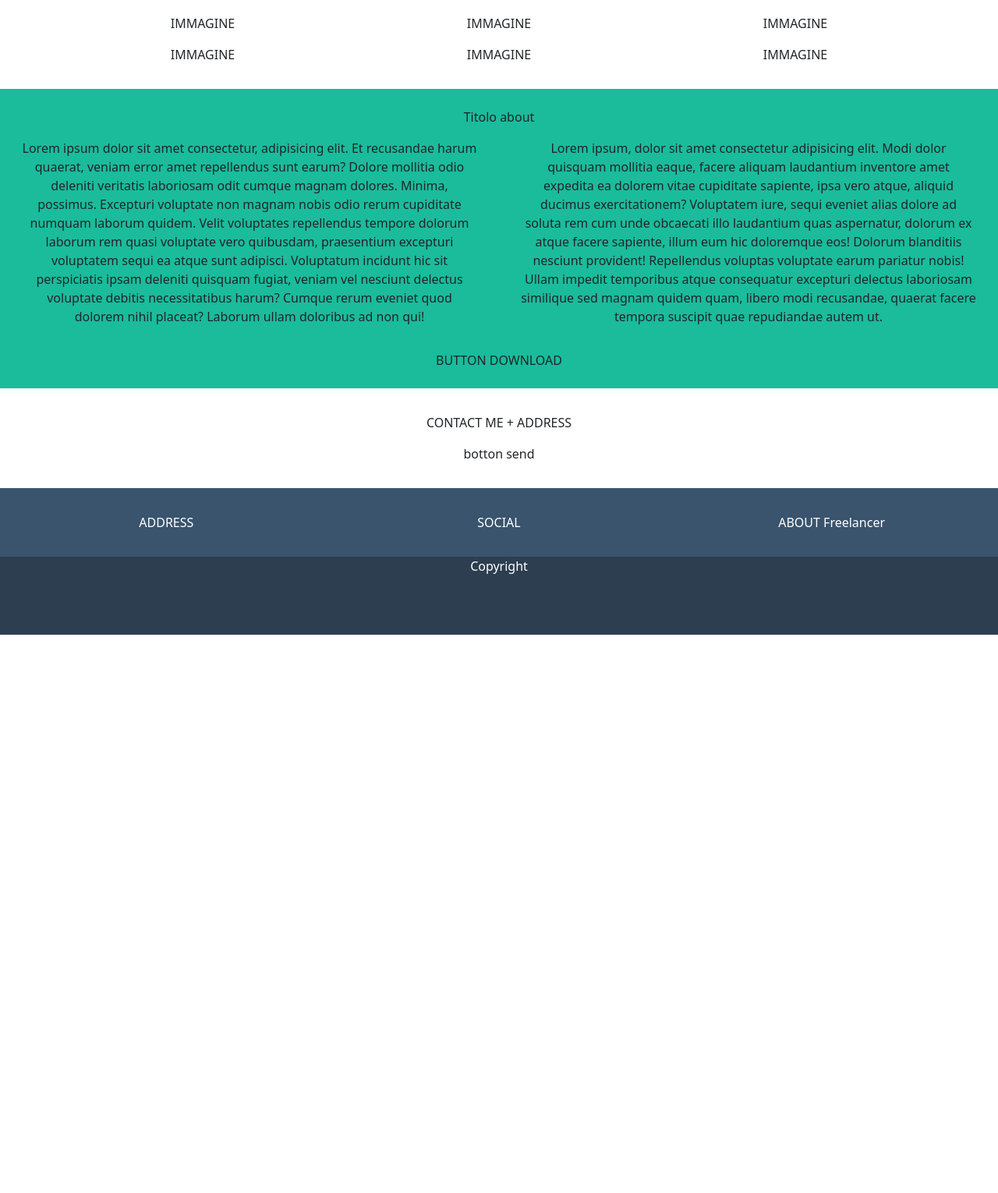
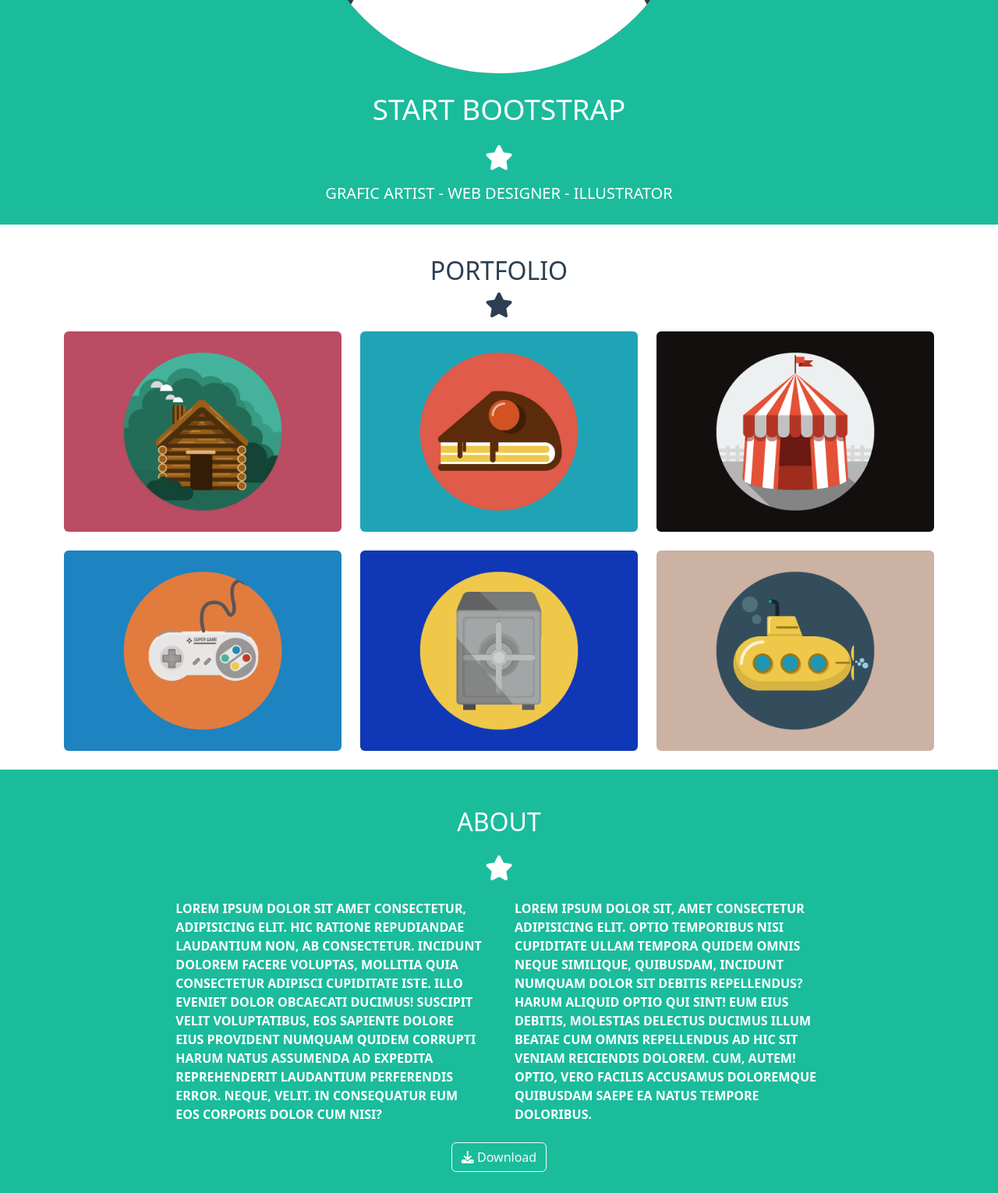
Before and after one commit to RiccardoGarbo/html-css-bootstrap-freelancer, a plain HTML site: page index.html in a window 1280 px wide. Shown: the part 617-2147 px from the top of the page at 78% size. Before the commit the page ends 1431 px from the top, so only its background shows below. Drawn offline with nearby package versions, Linux system fonts and the light colour scheme.

Commit message:
added content section portfolio and about

```diff
--- a/css/style.css
+++ b/css/style.css
@@ -4,24 +4,22 @@ header {
 }
 
 /*Jumbotron*/
-.junbotron {
+.jumbotron {
     padding: 20px 0px;
+    background-color: #1ABC9C;
 }
 
-.big-img {
-    width: 250px;
-    height: 250px;
-
-}
-
-.jumbotron {
-    background-color: #1ABC9C;
-    padding-bottom: 20px;
-}
 
 .jumbotron h1 {
     font-size: 2.3rem;
     display: block;
+}
+
+
+/*Portfolio*/
+.portfolio {
+    color: #2C3E50;
+
 }
 
 /*About*/
--- a/index.html
+++ b/index.html
@@ -50,18 +50,17 @@
         </div>
     </header>
     <!--jumbotron-->
-    <section class="jumbotron ">
+    <section class="jumbotron">
         <div class="container text-center text-white">
             <div class="row justify-content-center">
                 <div class="col-6 py-4">
-                    <div class="big-img "><img src="img/avatar.svg" alt="avatar"></div>
+                    <div class="big-img "><img class="img-fluid" src="img/avatar.svg" alt="avatar"></div>
                 </div>
                 <div class="col-8">
                     <h1>START BOOTSTRAP</h1>
                 </div>
                 <div class="col-5 py-3">
                     <i class="fa-solid fa-star fa-2x text"></i>
-
                 </div>
                 <div class="col-12 ">
                     <h5>GRAFIC ARTIST - WEB DESIGNER - ILLUSTRATOR</h5>
@@ -69,68 +68,75 @@
             </div>
         </div>
     </section>
-    <section class="portfolio text-center">
+    <section class="portfolio text-center py-4">
         <div class="container">
-            <div class="row">
-                <div class="col">
-                    <h2>ALTRO TITOLO GRANDE CON STELLA</h2>
+            <div class="row py-3 justify-content-center">
+                <div class="col-8 ">
+                    <h2>PORTFOLIO</h2>
+                    <i class="fa-solid fa-star fa-2x text"></i>
                 </div>
             </div>
-            <div class="row py-4 row-cols-1 ">
-                <div class="col col-md-6 col-lg-4 my-2">
-                    <picture class="p-3">IMMAGINE</picture>
+            <div class="row row-cols-1 gy-4">
+                <div class="col col-md-6 col-lg-4 ">
+                    <img class="img-fluid rounded" src="img/cabin.png" alt="cabine">
                 </div>
-                <div class="col col-md-6 col-lg-4 my-2">
-                    <picture class="p-3">IMMAGINE</picture>
+
+                <div class="col col-md-6 col-lg-4 ">
+                    <img class="img-fluid rounded" src="img/cake.png" alt="cake">
                 </div>
-                <div class="col col-md-6 col-lg-4 my-2">
-                    <picture class="p-3">IMMAGINE</picture>
+                <div class="col col-md-6 col-lg-4 ">
+                    <img class="img-fluid rounded" src="img/circus.png" alt="circus">
                 </div>
-                <div class="col col-md-6 col-lg-4 my-2">
-                    <picture class="p-3">IMMAGINE</picture>
+
+                <div class="col col-md-6 col-lg-4 ">
+                    <img class="img-fluid rounded" src="img/game.png" alt="game">
                 </div>
-                <div class="col col-md-6 col-lg-4 my-2">
-                    <picture class="p-3">IMMAGINE</picture>
+
+                <div class="col col-md-6 col-lg-4 ">
+                    <img class="img-fluid rounded" src="img/safe.png" alt="safe">
                 </div>
-                <div class="col col-md-6 col-lg-4 my-2">
-                    <picture class="p-3">IMMAGINE</picture>
+                <div class="col col-md-6 col-lg-4 ">
+                    <img class="img-fluid rounded" src="img/submarine.png" alt="submarine">
                 </div>
+
             </div>
-        </div>
-
     </section>
-    <section class="about container-fluid text-center">
-        <div class="row py-4 justify-content-center">
-            <div class="col-12"> Titolo about</div>
-            <div class="col-12 col-md-6">
-                <p class="p-3">Lorem ipsum dolor sit amet consectetur, adipisicing elit. Et recusandae harum quaerat,
-                    veniam error
-                    amet repellendus sunt earum? Dolore mollitia odio deleniti veritatis laboriosam odit cumque magnam
-                    dolores. Minima, possimus.
-                    Excepturi voluptate non magnam nobis odio rerum cupiditate numquam laborum quidem. Velit voluptates
-                    repellendus tempore dolorum laborum rem quasi voluptate vero quibusdam, praesentium excepturi
-                    voluptatem sequi ea atque sunt adipisci.
-                    Voluptatum incidunt hic sit perspiciatis ipsam deleniti quisquam fugiat, veniam vel nesciunt
-                    delectus voluptate debitis necessitatibus harum? Cumque rerum eveniet quod dolorem nihil placeat?
-                    Laborum ullam doloribus ad non qui!
-
-                </p>
+    <section class="about py-4">
+        <div class="containter">
+            <div class="row py-4 justify-content-center text-center text-white ">
+                <div class="col-10 ">
+                    <h2>ABOUT</h2>
+                    <i class="fa-solid fa-star fa-2x py-3"></i>
+                </div>
+                <div class="col-8 col-md-4">
+                    <p class="p-2 text-uppercase fw-semibold text-start">Lorem ipsum dolor sit amet consectetur,
+                        adipisicing elit.
+                        Hic
+                        ratione
+                        repudiandae
+                        laudantium non, ab consectetur. Incidunt dolorem facere voluptas, mollitia quia consectetur
+                        adipisci cupiditate iste. Illo eveniet dolor obcaecati ducimus!
+                        Suscipit velit voluptatibus, eos sapiente dolore eius provident numquam quidem corrupti harum
+                        natus assumenda ad expedita reprehenderit laudantium perferendis error. Neque, velit. In
+                        consequatur eum eos corporis dolor cum nisi?
+                </div>
+                <div class="col-8 col-md-4">
+                    <p class="p-2 text-uppercase fw-semibold text-start">Lorem ipsum dolor sit,
+                        amet consectetur
+                        adipisicing elit.
+                        Optio
+                        temporibus
+                        nisi
+                        cupiditate ullam tempora quidem omnis neque similique, quibusdam, incidunt numquam dolor sit
+                        debitis repellendus? Harum aliquid optio qui sint!
+                        Eum eius debitis, molestias delectus ducimus illum beatae cum omnis repellendus ad hic sit
+                        veniam reiciendis dolorem. Cum, autem! Optio, vero facilis accusamus doloremque quibusdam saepe
+                        ea natus tempore doloribus.
+                    </p>
+                </div>
+                <div class="col-10  "><button type="button" class="btn btn-outline-light"><i
+                            class="fa-solid fa-download"></i> <span>Download</span></button></div>
             </div>
-            <div class="col-12 col-md-6">
-                <p class="p-3">Lorem ipsum, dolor sit amet consectetur adipisicing elit. Modi dolor quisquam mollitia
-                    eaque, facere
-                    aliquam laudantium inventore amet expedita ea dolorem vitae cupiditate sapiente, ipsa vero atque,
-                    aliquid ducimus exercitationem?
-                    Voluptatem iure, sequi eveniet alias dolore ad soluta rem cum unde obcaecati illo laudantium quas
-                    aspernatur, dolorum ex atque facere sapiente, illum eum hic doloremque eos! Dolorum blanditiis
-                    nesciunt provident!
-                    Repellendus voluptas voluptate earum pariatur nobis! Ullam impedit temporibus atque consequatur
-                    excepturi delectus laboriosam similique sed magnam quidem quam, libero modi recusandae, quaerat
-                    facere tempora suscipit quae repudiandae autem ut.
-
-                </p>
-            </div>
-            <div class="col-12">BUTTON DOWNLOAD</div>
         </div>
     </section>
     <section class="contact container-fluid text-center">
```
